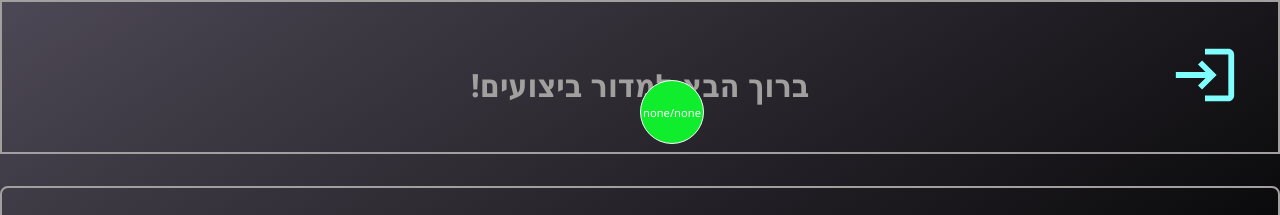
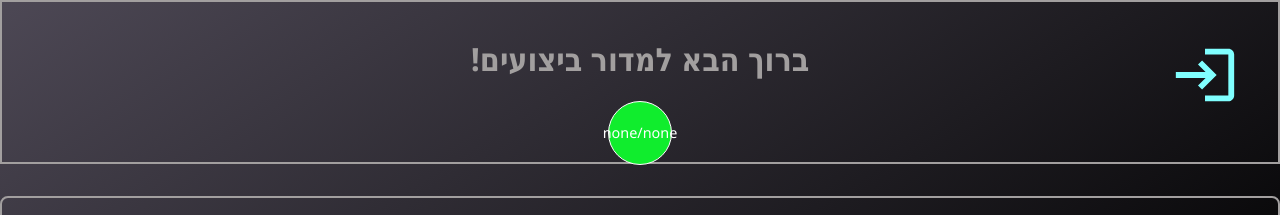
Before and after one commit to piloshachar14/golden-toasts, a React (Vite) app in the folder apps/client/: page / in a window 1280 px wide. Shown: the top 215 px of the page. Built offline with nearby package versions, Linux system fonts and the light colour scheme; no server answers.

Commit message:
fix(client): fix button positining and size up the state numbers

```diff
--- a/apps/client/src/components/record-state/record-state.module.css
+++ b/apps/client/src/components/record-state/record-state.module.css
@@ -3,7 +3,6 @@
   border-radius: 3rem;
   background-color: var(---green-border-color);
   color: white;
-  position: fixed;
   height: 4rem;
   width: 4rem;
   border-color: white;
@@ -14,11 +13,10 @@
   display: flex;
   justify-content: center;
   align-items: center;
-  left: 50%;
-  top: 10%;
+  padding-top: 0;
 }
 
 .recordNum {
   padding: 0.3rem;
-  font-size: 0.7rem;
+  font-size: 0.9rem;
 }
```
